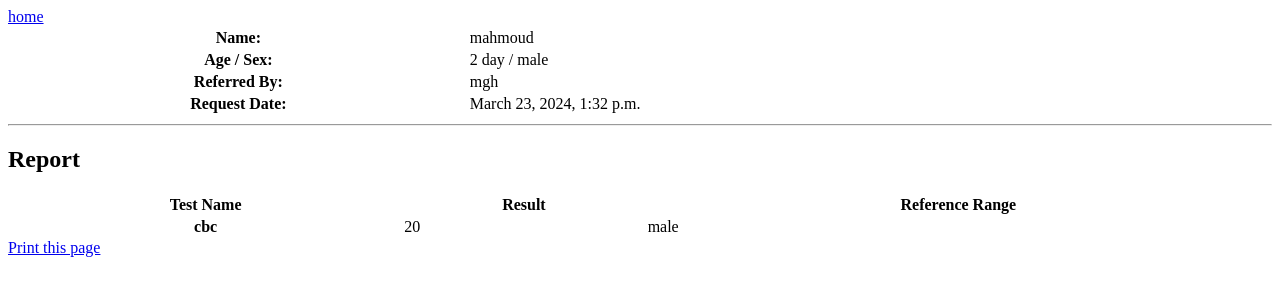
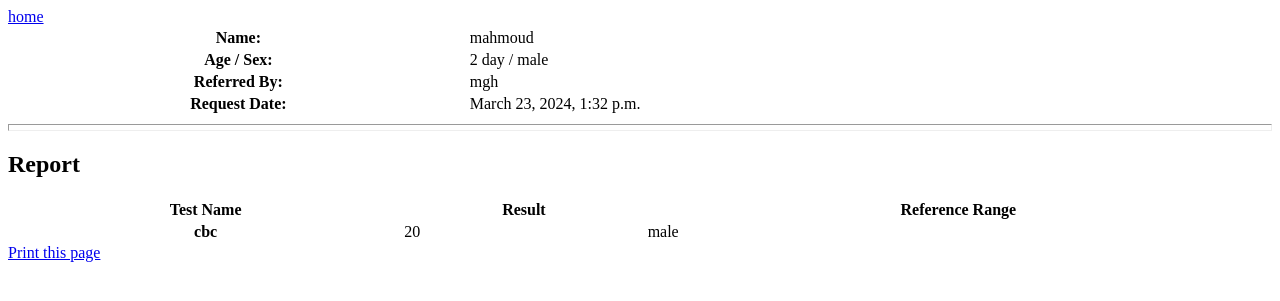
Before and after one commit to mahmoud15670/program, a Django app: page /result/3/print in a window 1280 px wide. Shown: the top 301 px of the page. Run offline with Django 4.2, Linux system fonts and the light colour scheme; data comes from the database, SQL or seed files in the repository.

Commit message:
Mar 24, 2024, 12:53 PM

```diff
--- a/mhlbia/homs/templates/homs/result_detail.html
+++ b/mhlbia/homs/templates/homs/result_detail.html
@@ -43,6 +43,10 @@
     table {
         width: -webkit-fill-available;
     }
+    hr {
+        height: 5px;
+        color: gray;
+    }
     @media print {
         body {
             height: 1755px;
```
